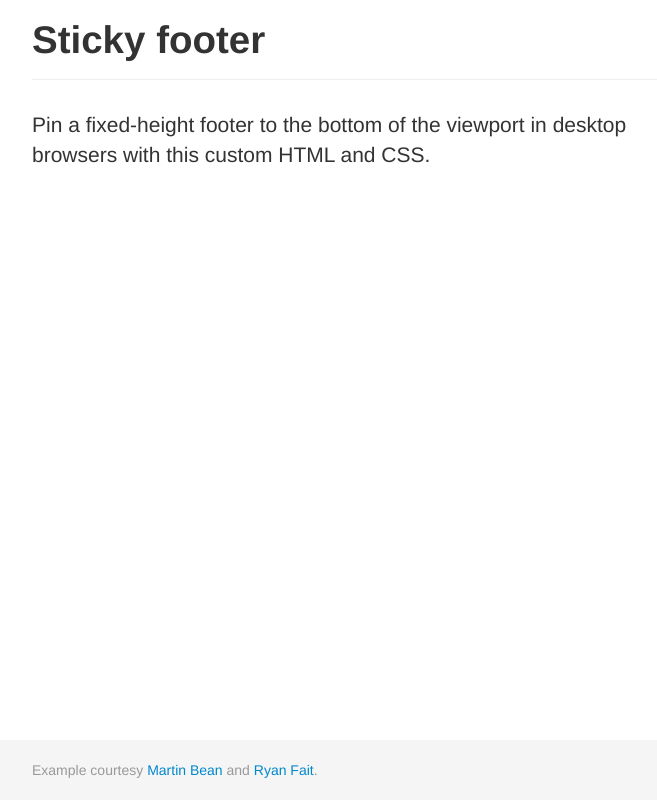
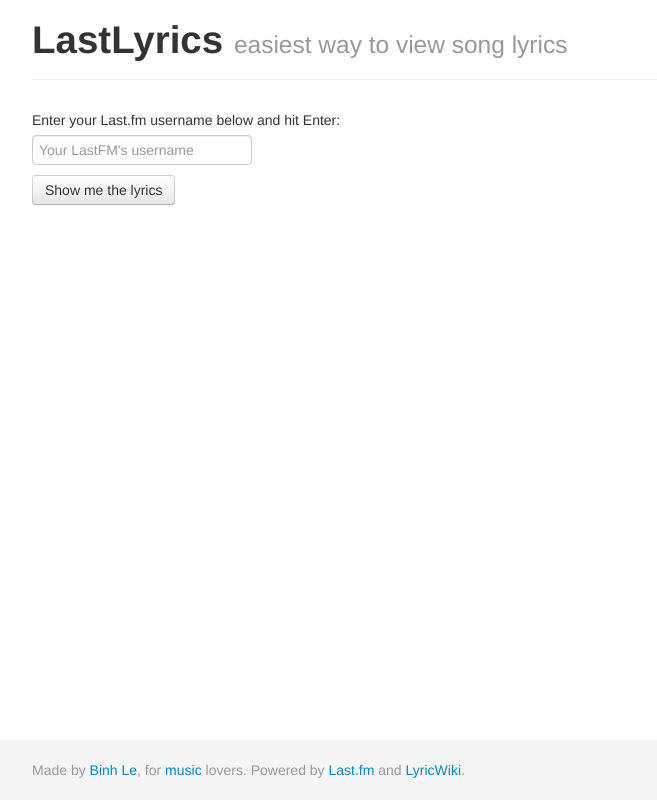
Before and after one commit to lebinh/lastlyrics2, a Flask app: page / in a window 1280 px wide. Shown: the whole page, without its empty margins (268-925 px from the left). Run offline with Flask 2, Linux system fonts and the light colour scheme; some libraries are stand-ins or nearby versions.

Commit message:
integrated angular.js client with server api

```diff
--- a/app.py
+++ b/app.py
@@ -1,7 +1,7 @@
 import os
 import time
 import functools
-from flask import Flask, request, jsonify, render_template
+from flask import Flask, request, jsonify, send_file
 
 import lastfm
 import lyricswiki
@@ -23,13 +23,13 @@ def app_api(fn):
 
 @app.route('/')
 def index():
-    return render_template('index.html')
+    return send_file('templates/index.html')
 
 
 @app.route('/api/recenttracks/<user>')
 @app_api
 def get_recent_tracks(user):
-    limit = request.args.get('limit', 1)
+    limit = request.args.get('limit', 1, type=int)
     return lastfm.get_recent_tracks(user, limit)
 
 
@@ -39,6 +39,16 @@ def get_lyrics(artist, song):
     return dict(lyrics=lyricswiki.get_lyrics(artist, song))
 
 
+@app.route('/api/lastlyrics/<user>')
+@app_api
+def get_last_lyrics(user):
+    limit = request.args.get('limit', 1, type=int)
+    tracks = lastfm.get_recent_tracks(user, limit)
+    for track in tracks:
+        track['lyrics'] = lyricswiki.get_lyrics(track['artist'], track['song'])
+    return tracks
+
+
 if __name__ == '__main__':
     app.debug = True
     port = int(os.environ.get('PORT', 8000))
--- a/lastfm.py
+++ b/lastfm.py
@@ -15,7 +15,7 @@ def last_query(method=None, **kwargs):
 
 def extract_data(track):
     return {
-        'name': track['name'],
+        'song': track['name'],
         'artist': track['artist']['#text'],
         'time': track['date']['uts']
     }
@@ -32,4 +32,4 @@ def get_recent_tracks(user, limit=1):
                 return [extract_data(track) for track in tracks]
             else:
                 return [extract_data(tracks)]
-    return None
+    return []
--- a/lyricswiki.py
+++ b/lyricswiki.py
@@ -23,6 +23,7 @@ def get_lyrics_content(e):
     if isinstance(e, lxml.html.HtmlElement):
         if e.tag == 'br':
             return u'\n'
+        return None
     if isinstance(e, lxml.etree._ElementStringResult):
         return unicode(e)
     if isinstance(e, lxml.etree._ElementUnicodeResult):
--- /dev/null
+++ b/static/js/app.js
@@ -0,0 +1,12 @@
+var app = angular.module('lastlyrics', []);
+app.config(['$routeProvider', function($routeProvider) {
+    $routeProvider.when('/', {
+        templateUrl: 'static/partials/user-input.html',
+        controller: UserInputCtrl
+    });
+    $routeProvider.when('/:username', {
+        templateUrl: 'static/partials/lyrics-view.html',
+        controller: LyricsViewCtrl
+    });
+    $routeProvider.otherwise({redirectTo: '/'});
+}]);
--- /dev/null
+++ b/static/js/controllers.js
@@ -0,0 +1,30 @@
+function UserInputCtrl($scope, $location) {
+    $scope.username = '';
+
+    $scope.submit = function() {
+        $location.path('/' + $scope.username);
+    };
+}
+
+function LyricsViewCtrl($scope, $http, $routeParams) {
+    $scope.username = $routeParams.username;
+    $scope.header = 'Loading...';
+    $scope.subHeader = 'please wait';
+
+    $http.get('api/lastlyrics/' + $scope.username).
+        success(function(data) {
+            if (data.data.length > 0) {
+                track = data.data[0];
+                $scope.header = track.song;
+                $scope.subHeader = 'by ' + track.artist;
+                $scope.track = track;
+            } else {
+                $scope.header = 'Not found';
+                $scope.subHeader = 'could not find the lyrics or song scrobbed by ' + $scope.username;
+            }
+        }).
+        error(function() {
+            $scope.header = 'Error';
+            $scope.subHeader = 'sorry, something wrong has happened';
+        });
+}
--- /dev/null
+++ b/static/partials/user-input.html
@@ -0,0 +1,14 @@
+<div class="container">
+    <div class="page-header">
+        <h1>LastLyrics <small>easiest way to view song lyrics</small></h1>
+    </div>
+    <div>
+        <form ng-submit="submit()">
+            <label for="username">Enter your Last.fm username below and hit Enter:</label>
+            <input type="text" ng-model="username" id="username" placeholder="Your LastFM's username" />
+            <div>
+                <input type="submit" class="btn" value="Show me the lyrics" />
+            </div>
+        </form>
+    </div>
+</div>
--- a/templates/index.html
+++ b/templates/index.html
@@ -1,105 +1,45 @@
 <!doctype html>
-<html lang="en">
+<html lang="en" ng-app="lastlyrics">
   <head>
     <meta charset="utf-8">
-    <title>Sticky footer &middot; Twitter Bootstrap</title>
+    <title>LastLyrics</title>
     <meta name="viewport" content="width=device-width, initial-scale=1.0">
-    <meta name="description" content="">
-    <meta name="author" content="">
 
-    <!-- CSS -->
+    <!-- CSS
+    ================================================== -->
     <link href="/static/css/bootstrap.css" rel="stylesheet">
-    <style type="text/css">
+    <link href="/static/css/bootstrap-responsive.css" rel="stylesheet">
+    <link href="/static/css/app.css" rel="stylesheet">
 
-      /* Sticky footer styles
-      -------------------------------------------------- */
-
-      html,
-      body {
-        height: 100%;
-        /* The html and body elements cannot have any padding or margin. */
-      }
-
-      /* Wrapper for page content to push down footer */
-      #wrap {
-        min-height: 100%;
-        height: auto !important;
-        height: 100%;
-        /* Negative indent footer by it's height */
-        margin: 0 auto -60px;
-      }
-
-      /* Set the fixed height of the footer here */
-      #push,
-      #footer {
-        height: 60px;
-      }
-      #footer {
-        background-color: #f5f5f5;
-      }
-
-      /* Lastly, apply responsive CSS fixes as necessary */
-      @media (max-width: 767px) {
-        #footer {
-          margin-left: -20px;
-          margin-right: -20px;
-          padding-left: 20px;
-          padding-right: 20px;
-        }
-      }
-
-
-
-      /* Custom page CSS
-      -------------------------------------------------- */
-      /* Not required for template or sticky footer method. */
-
-      .container {
-        width: auto;
-        max-width: 680px;
-      }
-      .container .credit {
-        margin: 20px 0;
-      }
-
-    </style>
-    <link href="/static/css/bootstrap-responsive.css" rel="stylesheet">
-
-    <!-- HTML5 shim, for IE6-8 support of HTML5 elements -->
+    <!-- HTML5 shim, for IE6-8 support of HTML5 elements
+    ================================================== -->
     <!--[if lt IE 9]>
       <script src="http://html5shim.googlecode.com/svn/trunk/html5.js"></script>
     <![endif]-->
+
   </head>
 
   <body>
 
-
-    <!-- Part 1: Wrap all page content here -->
     <div id="wrap">
-
-      <!-- Begin page content -->
-      <div class="container">
-        <div class="page-header">
-          <h1>Sticky footer</h1>
-        </div>
-        <p class="lead">Pin a fixed-height footer to the bottom of the viewport in desktop browsers with this custom HTML and CSS.</p>
-      </div>
-
+      <div ng-view></div>
       <div id="push"></div>
     </div>
 
     <div id="footer">
       <div class="container">
-        <p class="muted credit">Example courtesy <a href="http://martinbean.co.uk">Martin Bean</a> and <a href="http://ryanfait.com/sticky-footer/">Ryan Fait</a>.</p>
+        <p class="muted credit">
+          Made by <a href="https://github.com/lebinh">Binh Le</a>, for <a href="http://www.last.fm/user/lebinhit">music</a> lovers.
+          Powered by <a href="http://www.last.fm/">Last.fm</a> and <a href="http://lyrics.wikia.com/">LyricWiki</a>.
+        </p>
       </div>
     </div>
 
-
-
-    <!-- Le javascript
+    <!-- javascript
     ================================================== -->
-    <!-- Placed at the end of the document so the pages load faster -->
     <script src="/static/js/angular.js"></script>
+    <script src="/static/js/app.js"></script>
+    <script src="/static/js/controllers.js"></script>
 
   </body>
 </html>
```
Also changed, not shown: static/css/app.css (added, +55 -0 lines), static/partials/lyrics-view.html (added, +8 -0 lines).
